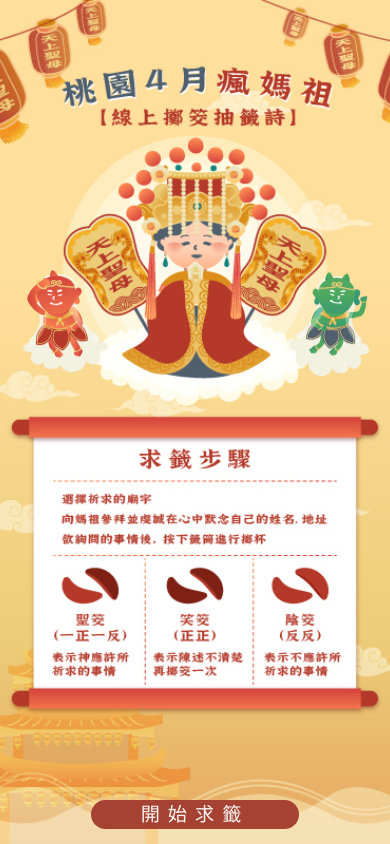
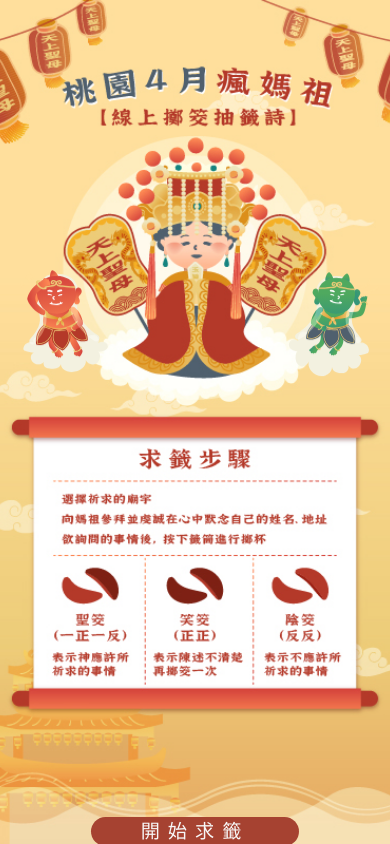
Before and after one commit to FengyiLin0604/mazu_html, a plain HTML site: page index.html in a window 390 px wide. Drawn offline with Linux system fonts and the light colour scheme.

Commit message:
homepage introduce v3
bottom:0

```diff
--- a/assets/style.css
+++ b/assets/style.css
@@ -1445,7 +1445,7 @@ body {
         display: none;
     }
     .introduce{
-        bottom: 2%;
+        bottom: 0;
     }
     .ear{
         width: 30%;
```
